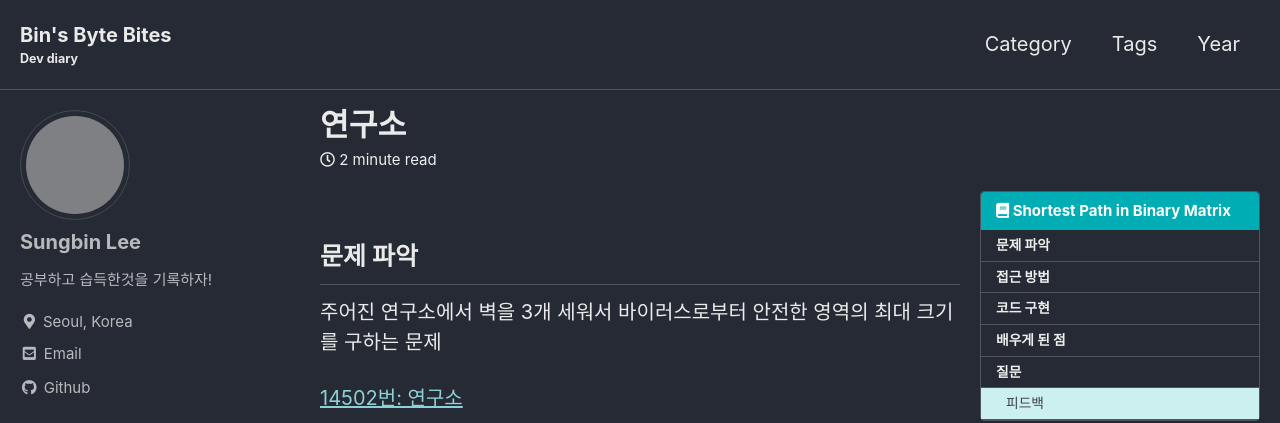
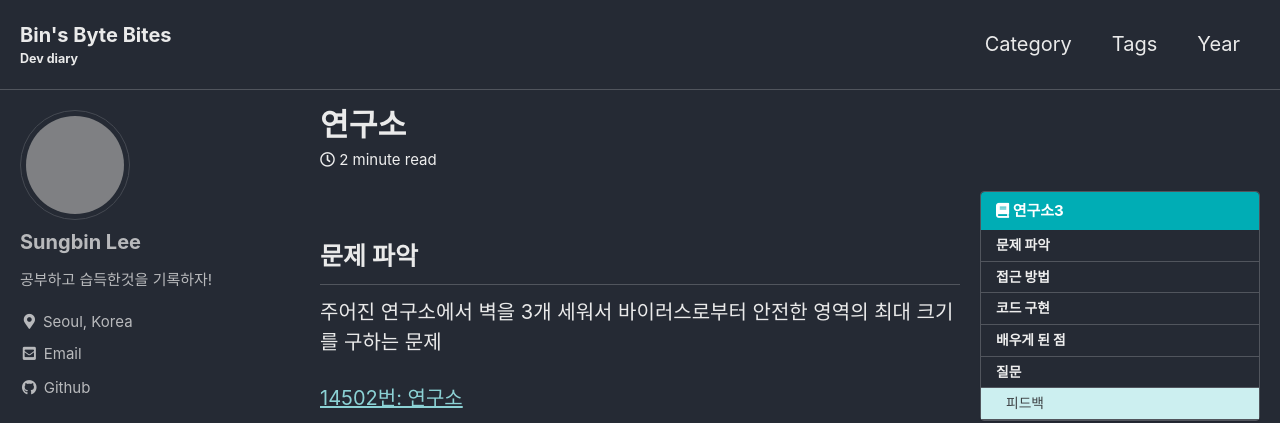
Before and after one commit to sungbinlee/tech.sungbinlee.dev, a Jekyll site: the page built from _posts/Killing_Camp/2024-03-21-연구소.md, in a window 1280 px wide. Shown: the top 423 px of the page. Built offline with Jekyll 4.4.1, drawn with Linux system fonts in a browser that asks for light colours; cached includes are drawn as plain includes; comment, search, counter and statistics services are not loaded; grey boxes are pictures that could not be loaded.

Commit message:
Update 2024-03-21-연구소.md

```diff
--- a/_posts/Killing_Camp/2024-03-21-연구소.md
+++ b/_posts/Killing_Camp/2024-03-21-연구소.md
@@ -10,7 +10,7 @@ tags:
   - BFS
 toc: true
 toc_sticky: true
-toc_label: "Shortest Path in Binary Matrix"
+toc_label: "연구소3"
 toc_icon: "book"
 ---
 ## 문제 파악
```
